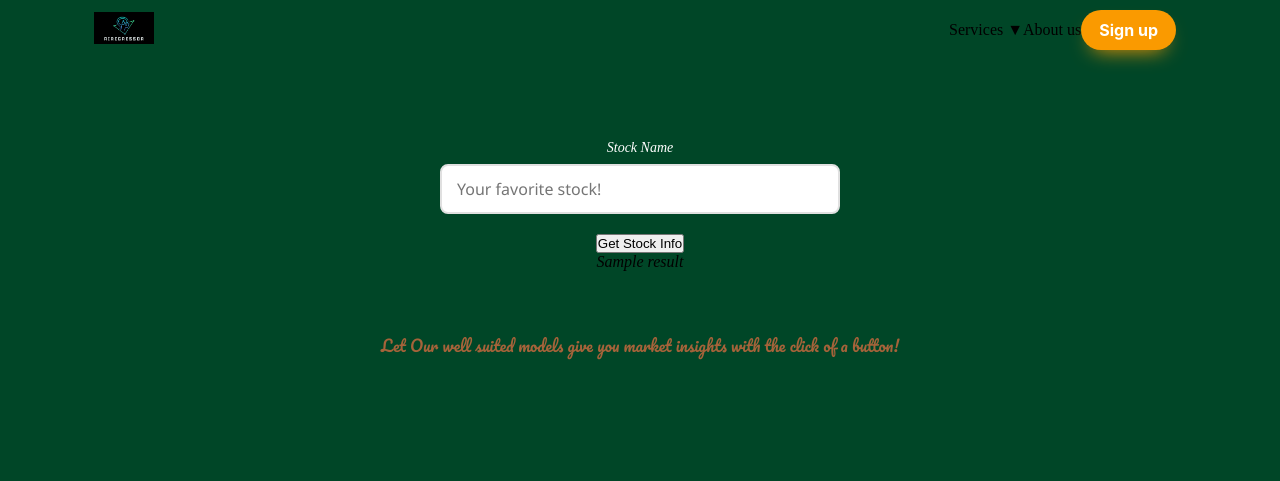
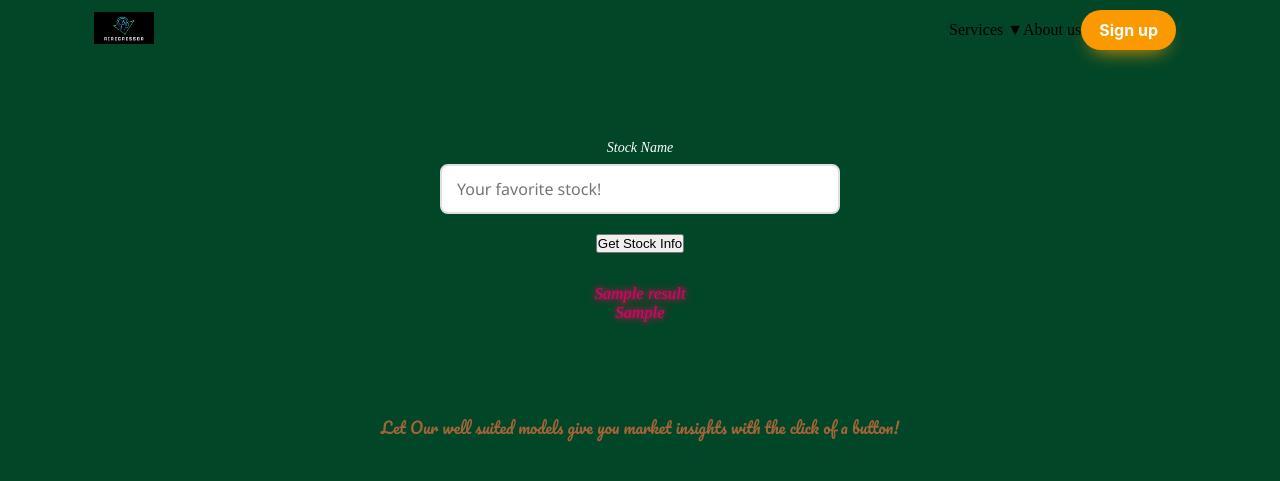
Before and after one commit to Youdadda/SaasWebsite, a Flask app: template WebPage/templates/Forecasting.html in a window 1280 px wide. Shown: the top 481 px of the page. Run offline with Flask 3, Linux system fonts and the light colour scheme; the template is opened without the code that fills it: most values are stand-ins (such as "Sample title", 1, 10 or a date in 2020); some web fonts are replaced.

Commit message:
Deploiment model trading

```diff
--- a/WebPage/DeepAR/ModelFunctionalities.py
+++ b/WebPage/DeepAR/ModelFunctionalities.py
@@ -9,7 +9,7 @@ import yfinance as yf
 import tensorflow as tf
 from tensorflow.keras.models import Sequential
 from tensorflow.keras.layers import LSTM, Dense, ELU
-
+import matplotlib.pyplot as plt
 
 
 def SMA(data, window_size):
--- a/WebPage/app.py
+++ b/WebPage/app.py
@@ -39,7 +39,7 @@ def forecasting():
 
                     # Compare with the last known price
                     last_known_price = data['Close'].iloc[-1]
-                    return render_template("Forecasting.html", result=f"Last known price: {last_known_price:.2f}\n Predicted change: {next_day_price - last_known_price:.2f}")
+                    return render_template("Forecasting.html", result=f"Last known price: {last_known_price:.2f} $", rES = f"Predicted change: {next_day_price - last_known_price:.2f}$")
                 except Exception as e:
                     print("Error occurred:", str(e))
                     print("latest_data:", latest_data)
--- a/WebPage/static/services.css
+++ b/WebPage/static/services.css
@@ -55,3 +55,24 @@
   font-style: normal;
   color:#a5633a;
 }
+.result{
+  margin : 2rem;
+  display:flex;
+  flex-direction: column;
+  color: #E30065;
+  animation: pulse 1.5s infinite; /* Added animation */
+  text-shadow: 0 0 5px #E30065, 0 0 10px #E30065; /* Added glowing effect */
+}
+
+/* New keyframes for pulse animation */
+@keyframes pulse {
+  0% {
+    transform: scale(1);
+  }
+  50% {
+    transform: scale(1.05);
+  }
+  100% {
+    transform: scale(1);
+  }
+}
--- a/WebPage/templates/Forecasting.html
+++ b/WebPage/templates/Forecasting.html
@@ -17,6 +17,7 @@
     {% if result %}
     <div class="result">
         <p>{{ result }}</p>
+        <P>{{rES}}</P>
     </div>
     {% endif %}
 </div>
```
